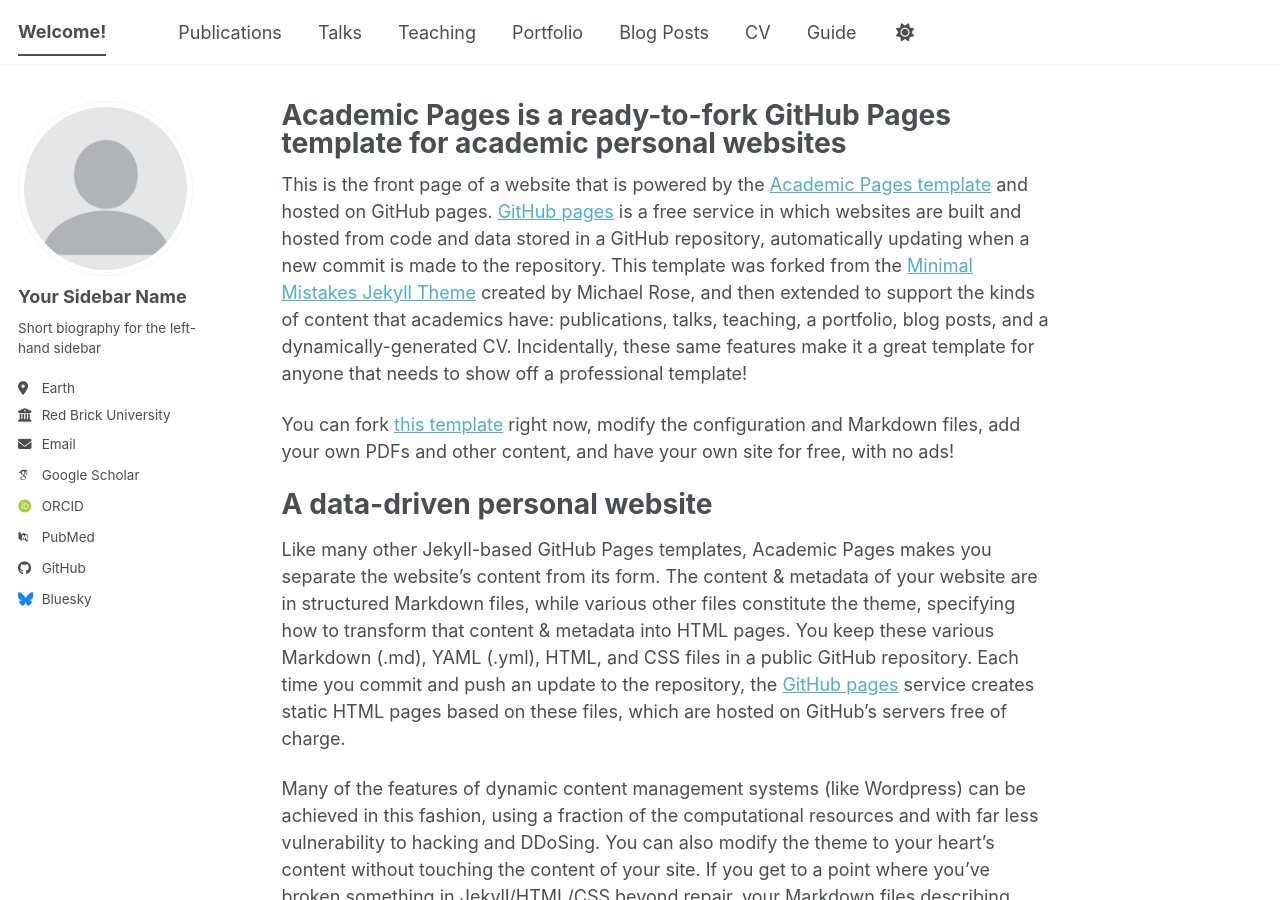
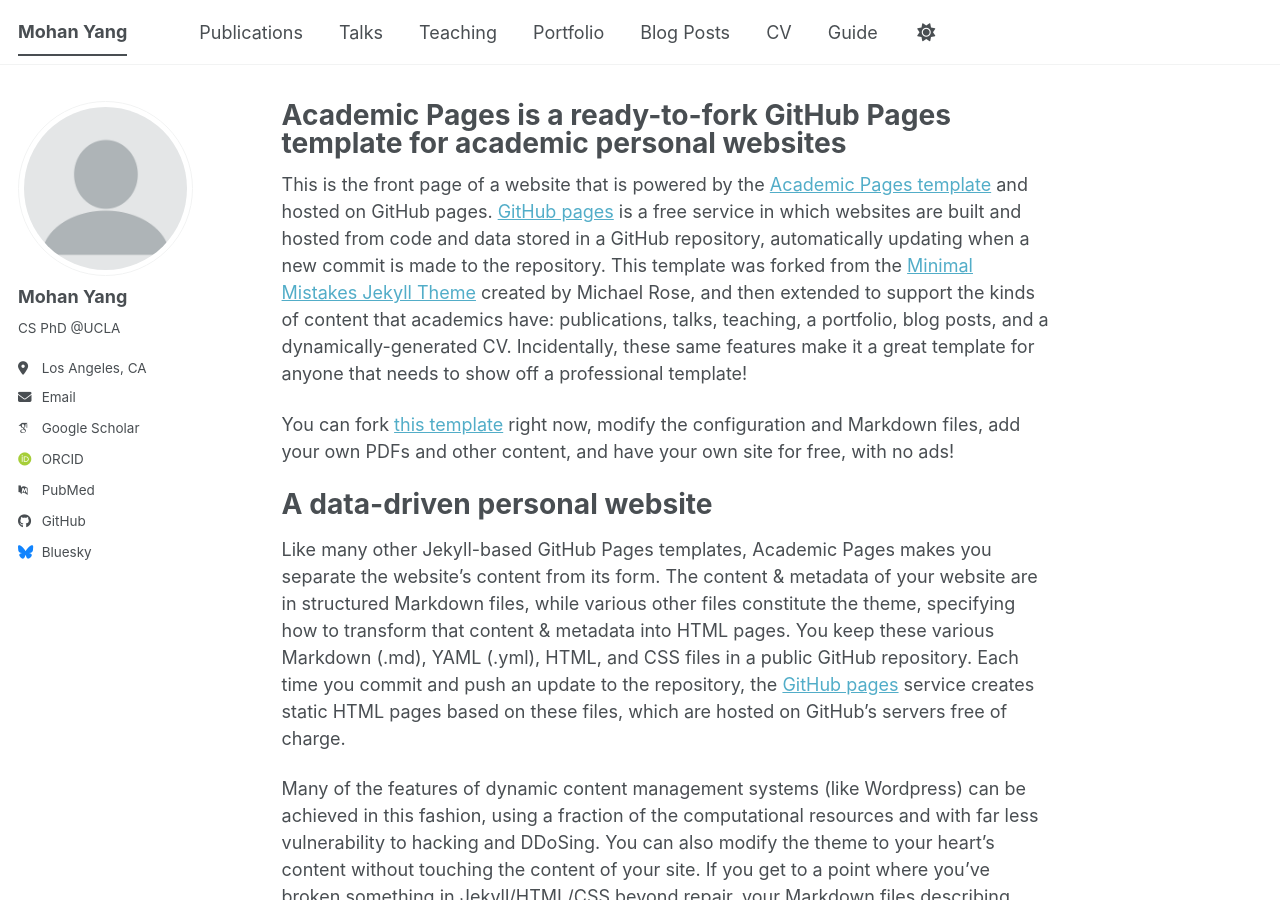
Before and after one commit to MohanYang03/mohanyang03.github.io, a Jekyll site: the page built from _pages/about.md, in a window 1280 px wide and 900 px high. Built offline with Jekyll 4.4.1, drawn with Linux system fonts in a browser that asks for light colours; some web fonts are replaced; a script bundle is joined from its source files by our own code; library files that are not in the unit come from our copies.

Commit message:
Update personal information in _config.yml

```diff
--- a/_config.yml
+++ b/_config.yml
@@ -9,14 +9,14 @@
 # Basic Site Settings
 locale                   : "en-US"
 site_theme               : "default" # The available themes options are "default", "air", "sunrise", "mint", "dirt" and "contrast"
-title                    : "Welcome!"
+title                    : "Mohan Yang"
 title_separator          : "-"
 name                     : &name "Mohan Yang"
 description              : &description "Mohan Yang's academic portfolio"   # Update this with a general description of your site, this is the default if not overridden by a page
-url                      : https://mohanyang.github.io  # The base hostname & protocol for your site e.g. "https://[your GitHub username].github.io",
+url                      : https://mohanyang03.github.io  # The base hostname & protocol for your site e.g. "https://[your GitHub username].github.io",
                                                            # or if you already have some other page hosted on Github then use "https://[your GitHub username].github.io/[Your Repo Name]"
 baseurl                  : "" # the subpath of your site, e.g. "/blog"
-repository               : "MohanYang03/mohanyang.github.io"
+repository               : "MohanYang03/mohanyang03.github.io"
 
 # Site Author - The following control what appear as part of the author content on the side bar.
 #               If a field is blank the icon and link will not appear, otherwise it will be shown.
@@ -24,18 +24,18 @@
 author:
   # Biographic information
   avatar           : "profile.png"
-  name             : "Your Sidebar Name"
-  pronouns         : # example: "she/her"
-  bio              : "Short biography for the left-hand sidebar"
-  location         : "Earth"
-  employer         : "Red Brick University"
+  name             : "Mohan Yang"
+  pronouns         : # "He/Him"
+  bio              : "CS PhD @UCLA"
+  location         : "Los Angeles, CA"
+  employer         : # "UCLA"
   uri              : # URL
-  email            : "none@example.org"
+  email            : "myang03@ucla.edu"
 
   # Academic websites
   academia         : # URL
   arxiv            : # URL - Update with the correct link to your profile
-  googlescholar    : "https://scholar.google.com/citations?user=PS_CX0AAAAAJ"
+  googlescholar    : "https://scholar.google.com/citations?user=nvlfabsAAAAJ&hl=en"
   inspire-hep      : # URL
   impactstory      : # URL
   orcid            : "https://orcid.org/yourorcidurl"
```
